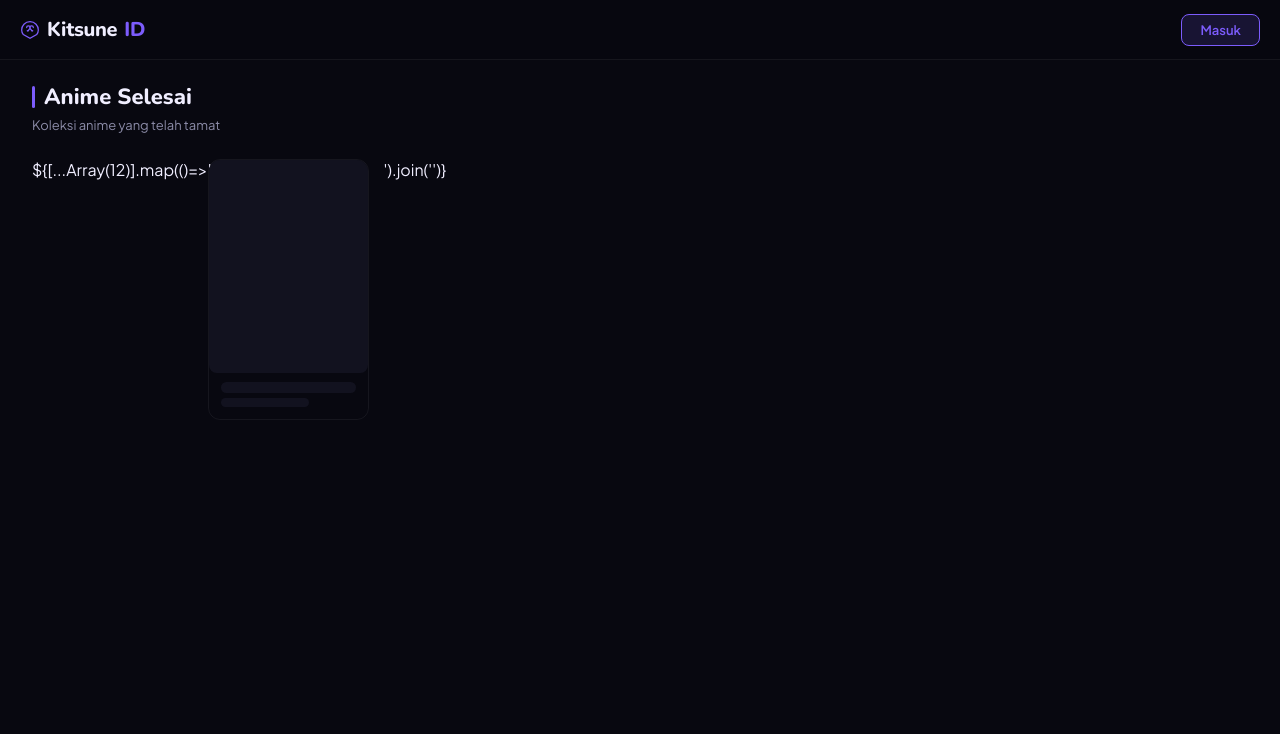
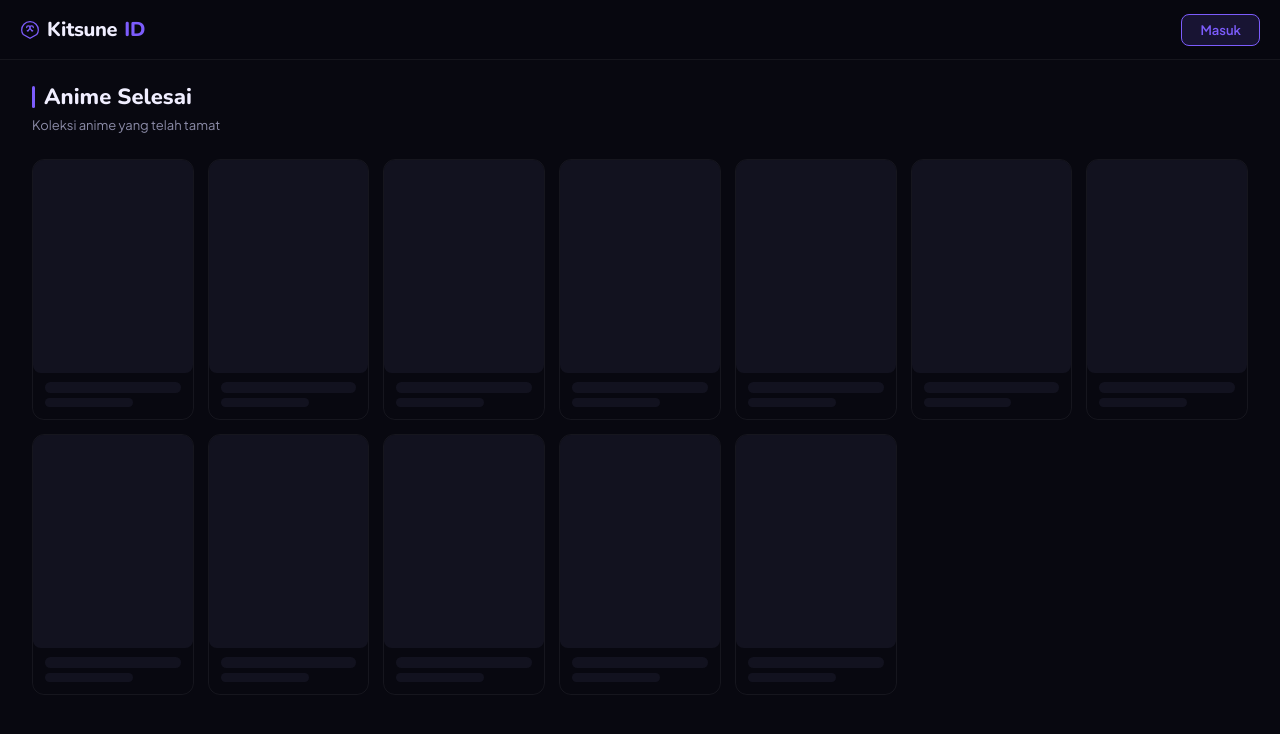
Before and after one commit to gyzeen782-cbiasa/Animex, a website: page complete.html in a window 1280 px wide. Drawn offline with nearby package versions, Linux system fonts and the light colour scheme; no server answers.

Commit message:
Update complete.html

```diff
--- a/complete.html
+++ b/complete.html
@@ -14,7 +14,18 @@
   <div class="page-hd anim"><h1>Anime Selesai</h1><p>Koleksi anime yang telah tamat</p></div>
   <div class="sec anim anim-d1">
     <div class="anime-grid" id="completeGrid">
-      ${[...Array(12)].map(()=>'<div class="sk-card"><div class="sk sk-thumb"></div><div class="sk sk-txt"></div><div class="sk sk-txt2"></div></div>').join('')}
+      <div class="sk-card"><div class="sk sk-thumb"></div><div class="sk sk-txt"></div><div class="sk sk-txt2"></div></div>
+      <div class="sk-card"><div class="sk sk-thumb"></div><div class="sk sk-txt"></div><div class="sk sk-txt2"></div></div>
+      <div class="sk-card"><div class="sk sk-thumb"></div><div class="sk sk-txt"></div><div class="sk sk-txt2"></div></div>
+      <div class="sk-card"><div class="sk sk-thumb"></div><div class="sk sk-txt"></div><div class="sk sk-txt2"></div></div>
+      <div class="sk-card"><div class="sk sk-thumb"></div><div class="sk sk-txt"></div><div class="sk sk-txt2"></div></div>
+      <div class="sk-card"><div class="sk sk-thumb"></div><div class="sk sk-txt"></div><div class="sk sk-txt2"></div></div>
+      <div class="sk-card"><div class="sk sk-thumb"></div><div class="sk sk-txt"></div><div class="sk sk-txt2"></div></div>
+      <div class="sk-card"><div class="sk sk-thumb"></div><div class="sk sk-txt"></div><div class="sk sk-txt2"></div></div>
+      <div class="sk-card"><div class="sk sk-thumb"></div><div class="sk sk-txt"></div><div class="sk sk-txt2"></div></div>
+      <div class="sk-card"><div class="sk sk-thumb"></div><div class="sk sk-txt"></div><div class="sk sk-txt2"></div></div>
+      <div class="sk-card"><div class="sk sk-thumb"></div><div class="sk sk-txt"></div><div class="sk sk-txt2"></div></div>
+      <div class="sk-card"><div class="sk sk-thumb"></div><div class="sk sk-txt"></div><div class="sk sk-txt2"></div></div>
     </div>
     <div style="display:flex;justify-content:center;margin-top:20px">
       <button id="loadMoreBtn" class="btn-s" onclick="loadMore()" style="display:none">Muat Lebih Banyak</button>
@@ -53,4 +64,4 @@ async function loadMore() {
 document.addEventListener('DOMContentLoaded', loadMore);
 </script>
 </body>
-</html>
+  </html>
```
